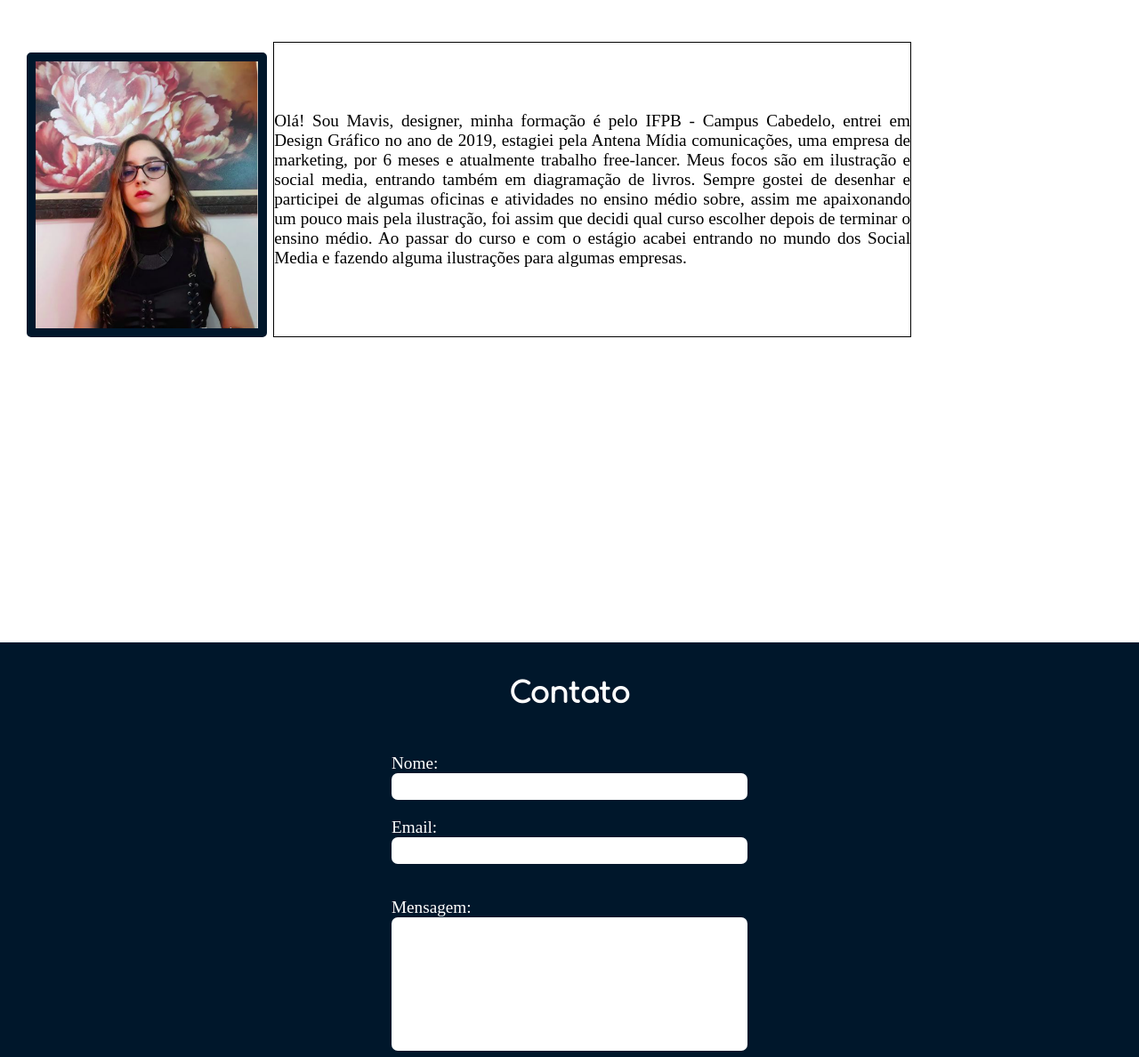
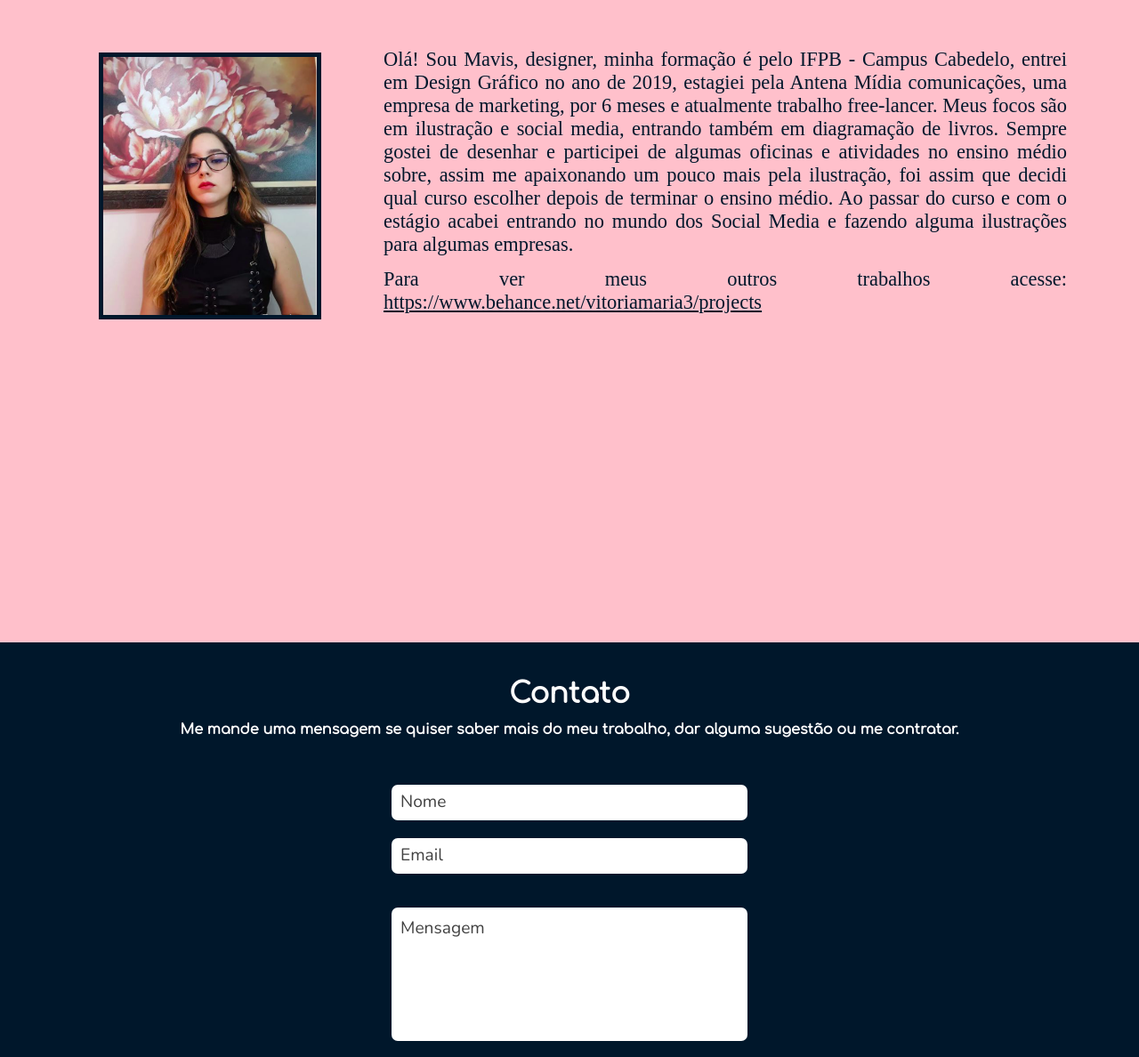
Before and after one commit to Gabrielle-Verissimo/Mavis-portfolio, a website: page views/index.html in a window 1280 px wide. Shown: the part 1233-2421 px from the top of the page at 89% size. Drawn offline with nearby package versions, Linux system fonts and the light colour scheme; files whose address does not match are found by name; a web font is replaced by a local one.

Commit message:
Mudança segunda cor do background. Section Sobre em andamento. Desativação do scroll do fundo ao abrir o modal

```diff
--- a/public/assets/css/style.css
+++ b/public/assets/css/style.css
@@ -1,7 +1,7 @@
 @import url('https://fonts.googleapis.com/css2?family=Akronim&family=Comfortaa&family=Dancing+Script&family=Ephesis&family=IM+Fell+English+SC&family=Indie+Flower&family=Italianno&family=Lobster&family=Nunito&family=Pacifico&family=Satisfy&family=Slabo+27px&display=swap');
 
 :root{
-    --color-padrao: rgb(0, 23, 43);
+    --color-padrao: #00172b;
 }
 
 *{
@@ -213,39 +213,28 @@ section{
 }
 
 #sobre{
-    background-color: white;
+    background-color: #007DEB;
+    background-color: pink;
+    color: var(--color-padrao);
     padding-top: 40px;
-    /* display: flex;
-    justify-content: space-between;
-    align-items: center;
-    margin-top: 50px;
-    position: absolute;
-    font-family: 'Nunito', sans-serif;
-    color: var(--color-padrao);
-    min-height: 100vh; */
+    min-width: 100%;
 }
 
-#container-perfil{
+
+#perfil{
     display: flex;
     justify-content: center;
-    width: 80%;
-}
-
-#perfil{
-    /* display: grid;
-    grid-template-columns: 300px auto;
-    gap: 70px; */
-    display: flex;
-    justify-content: space-between;
+    gap: 100px;
+    overflow: hidden;
 }
 
 #photo-perfil{
     display: flex;
     position: relative;
-    width: 270px;
-    height: 320px;
-    border: 10px solid  var(--color-padrao);
-    border-radius: 5px;
+    /* width: 270px;
+    height: 320px; */
+    /* border: 10px solid  var(--color-padrao); */
+    /* border-radius: 5px; */
     left: 30px;
     background-color: var(--color-padrao);
     margin-top: 12px;
@@ -253,6 +242,7 @@ section{
 }
 
 #photo-perfil img{
+    border: 5px solid var(--color-padrao);
     width: 250px;
     height: 300px;
     overflow: hidden;
@@ -260,16 +250,27 @@ section{
 
 #info-perfil{
     display: flex;
-    width: 70%;
-    align-items: center;
-    border: 1px solid black;
+    flex-direction: column;
+    width: 60%;
+    justify-content: space-around;
+    /* border: 1px solid black; */
     /* margin-right: 20px; */
 }
 
 #info-perfil p{
-    /* margin: 10px; */
     text-align: justify;
-    font-size: 1.2rem;
+    font-size: 1.4rem;
+}
+
+#info-perfil a{
+    color: var(--color-padrao);
+    text-decoration: underline;
+    transition: all 250ms ease-in-out;
+}
+
+#info-perfil a:hover{
+    color: rgb(243, 235, 235);
+    text-decoration: underline;
 }
 
 .titulo-back-blue{
@@ -290,6 +291,14 @@ section{
     text-align: center;
 }
 
+#contato span{
+    font-size: 1rem;
+    font-family: 'Comfortaa', cursive;
+    color: white;
+    text-align: center;
+}
+
+
 .form{
     display: flex;
     flex-direction: column;
@@ -305,15 +314,21 @@ section{
 
 .form div input{
     width: 400px;
-    height: 30px;
+    height: 40px;
     border: none;
     border-radius: 7px;
     padding: 10px;
 }
 
-.form label{
+/* .form label{
     margin-right: 10px;
     font-size: 1.2rem;
+} */
+
+::-webkit-input-placeholder{
+    font-size: 1.2rem;
+    font-family: 'Nunito', sans-serif;
+    color: rgba(0, 0, 0, 0.747);
 }
 
 .form .msg{
@@ -348,3 +363,8 @@ section{
     color: white;
     cursor: pointer;
 }
+
+.no-scroll{
+    overflow: hidden;
+    position: fixed;
+}
--- a/public/images.js
+++ b/public/images.js
@@ -51,6 +51,10 @@ function openModal(e){
     const img = document.createElement('img');
     const body = document.querySelector('body');
     const btnClose = document.createElement('span');
+    // const sections = document.getElementsByTagName('section');
+    // for(let i = 0; i < sections.length; i++){
+    //     sections[i].classList.add('no-scroll');
+    // }
     let description;
 
     images.forEach(item => {
@@ -77,11 +81,14 @@ function openModal(e){
     modal.appendChild(btnClose);
     background.appendChild(modal);
     body.appendChild(background);
+    body.classList.add('no-scroll');
     btnClose.addEventListener('click', closeModal);
 }
 
 function closeModal(e){
     const background = document.querySelector('.backModal');
+    const body = document.querySelector('body');
+    body.classList.remove('no-scroll');
     background.parentNode.removeChild(background);
 
 }
--- a/views/index.html
+++ b/views/index.html
@@ -34,7 +34,7 @@
 
     <section id="sobre">
         <h1 class="titulo-back-white">Sobre</h1>
-        <div id="container-perfil">
+        <!-- <div id="container-perfil"> -->
             <div id="perfil">
                 <div id="photo-perfil">
                     <img src="./assets/img/mavis-perfil.png" alt="">
@@ -53,27 +53,34 @@
                         Ao passar do curso e com o estágio acabei entrando no mundo dos
                         Social Media e fazendo alguma ilustrações para algumas empresas.
                     </p>
+                    <p>
+                        Para ver meus outros trabalhos acesse:
+                        <a target="_blank" href="https://www.behance.net/vitoriamaria3/projects">https://www.behance.net/vitoriamaria3/projects</a>
+                    </p>
                 </div>
             </div>
-        </div>
+        <!-- </div> -->
     </section>
 
     <section id="contato">
-        <h1 class="titulo-back-blue">Contato</h1>
+        <h1 class="titulo-back-blue">Contato <br>
+            <span>Me mande uma mensagem se quiser saber mais do meu trabalho, dar alguma sugestão ou me contratar.</span>
+        </h1>
+
         <form class="form" action="/send-message" method="POST">
             <div>
-                <label>Nome:</label> <br>
-                <input type="text" name="name">
+                <!-- <label>Nome:</label> <br> -->
+                <input type="text" name="name" placeholder="Nome">
             </div>
 
             <div>
-                <label for="">Email:</label> <br>
-                <input type="email" name="email">
+                <!-- <label for="">Email:</label> <br> -->
+                <input type="email" name="email" placeholder="Email">
             </div>
             <br>
             <div class="container-msg">
-                <label>Mensagem:</label> <br>
-                <textarea name="message" id="" cols="30" rows="10" class="msg"></textarea>
+                <!-- <label>Mensagem:</label> <br> -->
+                <textarea name="message" id="" cols="30" rows="10" class="msg" placeholder="Mensagem"></textarea>
             </div>
 
             <button type="submit" class="btn-send">Enviar</button>
```
